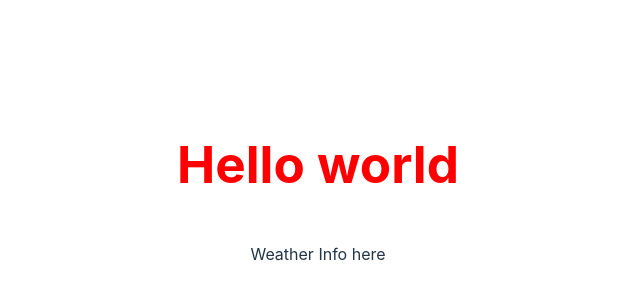
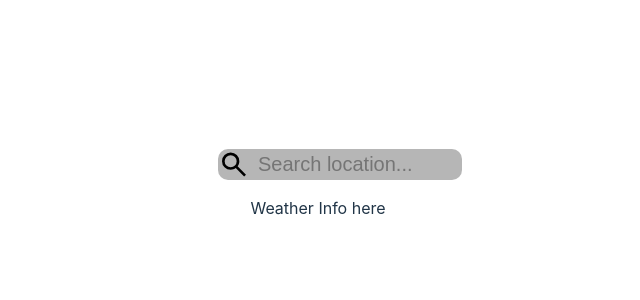
Before and after one commit to ShengGut/Weather-App, a website built with Vite: page index.html in a window 1280 px wide. Shown: the part 208-508 px from the top of the page, without its empty margins (322-962 px from the left). Built offline with nearby package versions, Linux system fonts and the light colour scheme; no server answers.

Commit message:
Added a searchbar

```diff
--- a/index.html
+++ b/index.html
@@ -6,7 +6,16 @@
     <title>Weather App</title>
   </head>
   <body>
-    <h1>Hello world</h1>
+    <form>
+      <div class="searchContainer">
+        <input
+          type="text"
+          name="searchBox"
+          id="searchBox"
+          placeholder="Search location..."
+        />
+      </div>
+    </form>
     <p>Weather Info here</p>
     <script type="module" src="/main.js"></script>
   </body>
--- a/style.css
+++ b/style.css
@@ -35,7 +35,6 @@ body {
 h1 {
   font-size: 3.2em;
   line-height: 1.1;
-  color: red;
 }
 
 button {
@@ -69,3 +68,25 @@ button:focus-visible {
     background-color: #f9f9f9;
   }
 }
+
+.searchContainer {
+  width: 200px;
+}
+
+#searchBox {
+  width: 100%;
+  padding: 4px;
+  font-size: 20px;
+  border: none;
+  background-color: rgb(182, 182, 182);
+  padding-left: 40px;
+  border-radius: 10px;
+}
+
+.searchContainer input[type='text'] {
+  padding-left: 24px; /* Adjust the padding to leave space for the icon */
+  background-image: url('searchicon.svg'); /* Path to your search icon */
+  background-size: 32px; /* Adjust the size of the icon */
+  background-repeat: no-repeat; /* Ensure the icon is not repeated */
+  background-position: 0px center; /* Adjust the position of the icon */
+}
```
Also changed, not shown: searchicon.svg (added).
